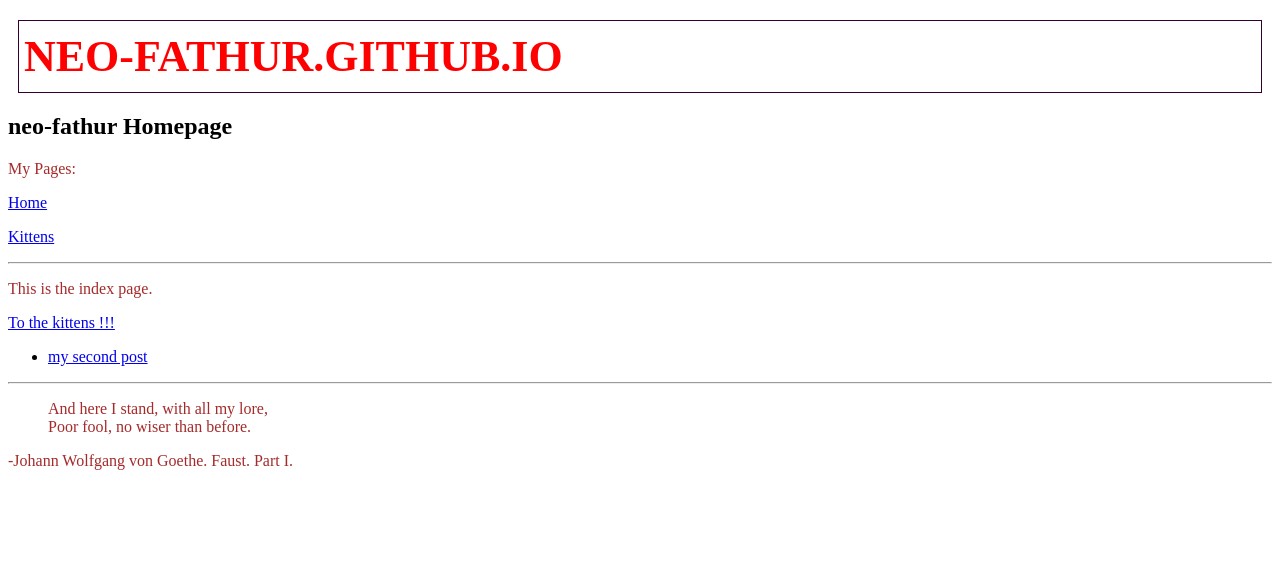
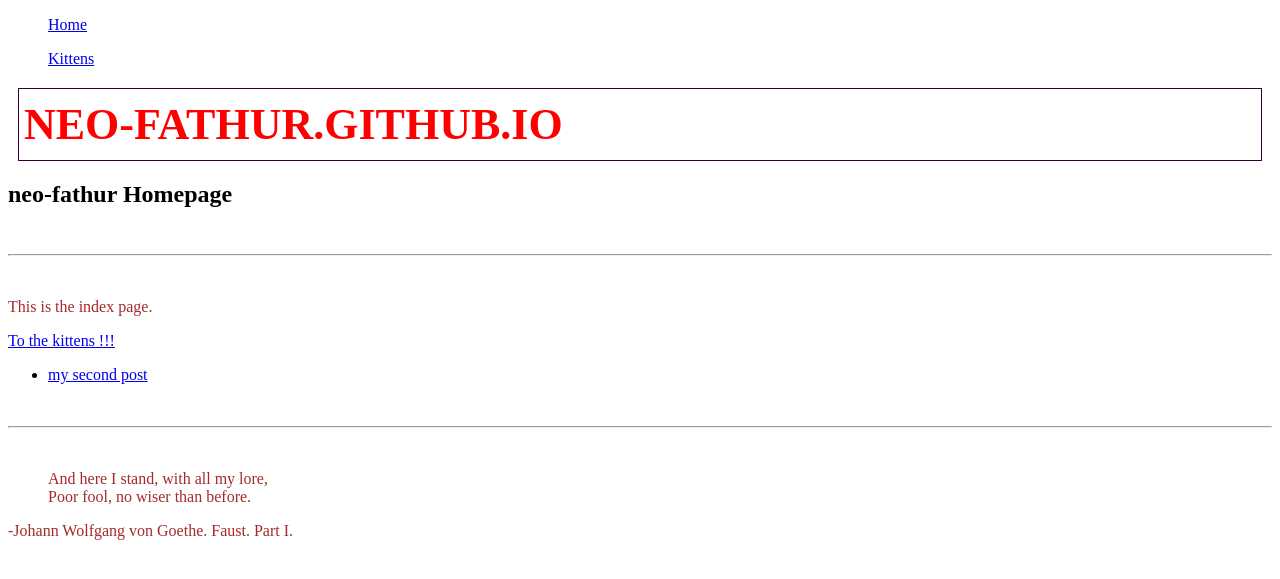
Before and after one commit to neo-fathur/neo-fathur.github.io, a Jekyll site: the page built from index.html, in a window 1280 px wide. Shown: the top 579 px of the page. Built offline with Jekyll 4.4.1, drawn with Linux system fonts in a browser that asks for light colours; some web fonts are replaced.

Commit message:
Update default.html

```diff
--- a/_layouts/default.html
+++ b/_layouts/default.html
@@ -7,18 +7,25 @@
         <link href='http://fonts.googleapis.com/css?family=Gorditas' rel='stylesheet' type='text/css'>
     </head>
     <body>
+        <header>
+        <ul class="nav">
+        <p><a href="index.html">Home</a></p>
+        <p><a href="kittens.html">Kittens</a></p>
+        </ul>
+        </header>
+
         <h1>{{ site.title }}</h1>
         <h2>{{ page.title }}</h2>
 
-        <p>My Pages:</p>
-        <p><a href="index.html">Home</a></p>
-        <p><a href="kittens.html">Kittens</a></p>
-
+        <br>
         <hr />
+        <br>
 
         {{ content }}
 
+        <br>
         <hr />
+        <br>
 
         <blockquote><p>
             And here I stand, with all my lore,<br />
```
